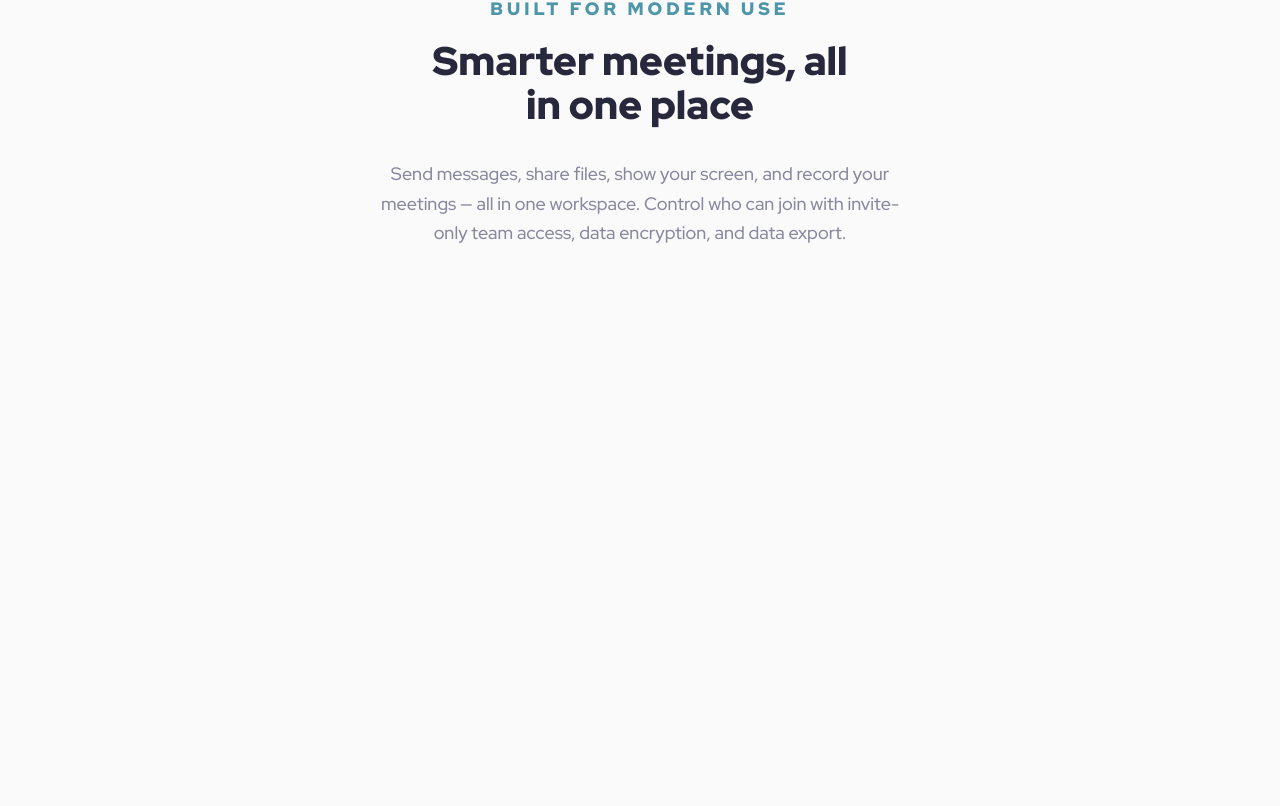
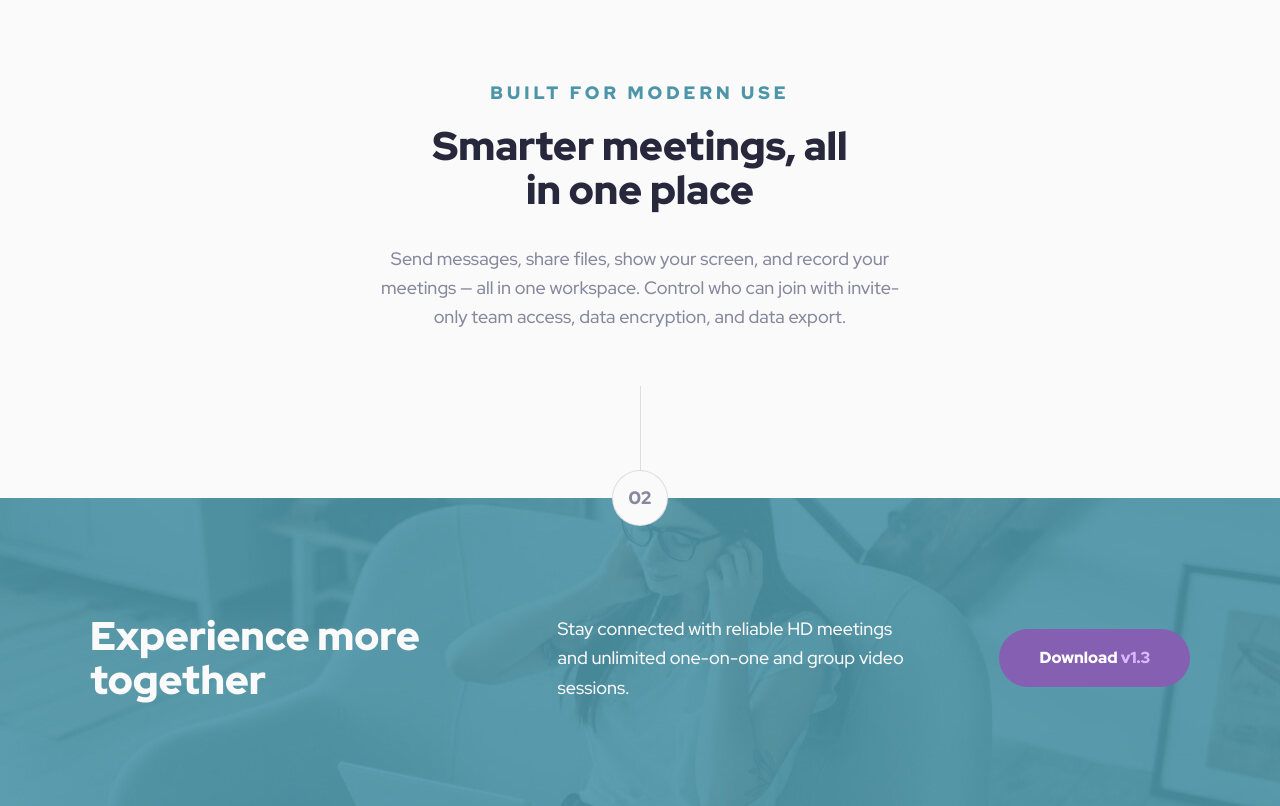
Before and after one commit to Muhammadjewel/meet-landing-page, a plain HTML site: page index.html in a window 1280 px wide. Shown: the part 1090-1896 px from the top of the page. Before the commit the page ends 1409 px from the top, so only its background shows below. Drawn offline with Linux system fonts and the light colour scheme.

Commit message:
Add CTA section

```diff
--- a/css/styles.css
+++ b/css/styles.css
@@ -94,6 +94,7 @@ select:-webkit-autofill:focus {
   color: #fff;
   text-align: center;
   text-decoration: none;
+  white-space: nowrap;
   cursor: pointer;
 }
 
@@ -219,6 +220,8 @@ select:-webkit-autofill:focus {
   border: 1px solid rgba(135, 135, 157, 0.25);
   border-radius: 50%;
   font-weight: 900;
+  background-color: var(--color-bg-body);
+  color: var(--color-text-light);
 }
 
 
@@ -241,6 +244,7 @@ select:-webkit-autofill:focus {
 .index-info {
   padding-top: 64px;
   padding-bottom: 64px;
+  margin-bottom: 95px;
   text-align: center;
 }
 
@@ -279,6 +283,48 @@ select:-webkit-autofill:focus {
 }
 
 
+/* CTA */
+.cta {
+  position: relative;
+  z-index: 1;
+  padding-top: 92px;
+  padding-bottom: 72px;
+  background-color: var(--color-primary);
+  background-image: url("../img/cta-bg-mobile.jpg");
+  background-repeat: no-repeat;
+  background-size: cover;
+  background-position: center top;
+  color: var(--color-bg-body);
+}
+
+.cta__section-index {
+  position: absolute;
+  z-index: 1;
+  bottom: calc(100% - 28px);
+  left: 50%;
+  transform: translateX(-50%);
+}
+
+.cta__container {
+  display: flex;
+  flex-direction: column;
+  align-items: center;
+  text-align: center;
+}
+
+.cta__heading {
+  margin-bottom: 24px;
+  font-size: 2rem;
+  font-weight: 900;
+  line-height: 112.5%;
+}
+
+.cta__text {
+  margin-bottom: 32px;
+  font-size: 1.125rem;
+}
+
+
 @media
 only screen and (-webkit-min-device-pixel-ratio: 2),
 only screen and (   min--moz-device-pixel-ratio: 2),
@@ -286,7 +332,9 @@ only screen and (     -o-min-device-pixel-ratio: 2/1),
 only screen and (        min-device-pixel-ratio: 2),
 only screen and (                min-resolution: 192dpi),
 only screen and (                min-resolution: 2dppx) {
-
+  .cta {
+    background-image: url("../img/cta-bg-mobile@2x.jpg");
+  }
 }
 
 /* 640px */
@@ -309,6 +357,35 @@ only screen and (                min-resolution: 2dppx) {
     grid-template-columns: auto auto;
     justify-content: center;
   }
+
+  .cta {
+    padding-bottom: 64px;
+    background-image: url("../img/cta-bg-tablet.jpg");
+  }
+
+  .cta__heading {
+    max-width: 28.625rem;
+    margin-bottom: 32px;
+    font-size: 2.5rem;
+    line-height: 1.1;
+  }
+
+  .cta__text {
+    max-width: 36rem;
+    margin-bottom: 40px;
+  }
+
+  @media
+    only screen and (-webkit-min-device-pixel-ratio: 2),
+    only screen and (   min--moz-device-pixel-ratio: 2),
+    only screen and (     -o-min-device-pixel-ratio: 2/1),
+    only screen and (        min-device-pixel-ratio: 2),
+    only screen and (                min-resolution: 192dpi),
+    only screen and (                min-resolution: 2dppx) {
+    .cta {
+      background-image: url("../img/cta-bg-tablet@2x.jpg");
+    }
+  }
 }
 
 /* 768px */
@@ -318,6 +395,7 @@ only screen and (                min-resolution: 2dppx) {
   }
 
   .index-info__gallery {
+    align-self: stretch;
     margin-bottom: 48px;
   }
 
@@ -393,4 +471,45 @@ only screen and (                min-resolution: 2dppx) {
   .index-info__gallery {
     margin-bottom: 80px;
   }
+
+  .cta {
+    background-image: url("../img/cta-bg-desktop.jpg");
+  }
+
+  @media
+    only screen and (-webkit-min-device-pixel-ratio: 2),
+    only screen and (   min--moz-device-pixel-ratio: 2),
+    only screen and (     -o-min-device-pixel-ratio: 2/1),
+    only screen and (        min-device-pixel-ratio: 2),
+    only screen and (                min-resolution: 192dpi),
+    only screen and (                min-resolution: 2dppx) {
+    .cta {
+      background-image: url("../img/cta-bg-desktop@2x.jpg");
+    }
+  }
 }
+
+/* 1148px */
+@media only screen and (min-width: 71.75em) {
+  .cta {
+    padding-top: 116px;
+    padding-bottom: 104px;
+  }
+
+  .cta__container {
+    flex-direction: row;
+    text-align: left;
+  }
+
+  .cta__heading {
+    max-width: 21.875rem;
+    margin-bottom: 0;
+    margin-right: 124px;
+  }
+
+  .cta__text {
+    max-width: 21.875rem;
+    margin-bottom: 0;
+    margin-right: 92px;
+  }
+}
--- a/index.html
+++ b/index.html
@@ -88,6 +88,20 @@
       </div>
     </section>
 
+
+    <!-- CTA -->
+    <section class="cta">
+      <div class="cta__container container">
+        <!-- SECTION INDEX -->
+        <div class="cta__section-index section-index" aria-hidden="true">
+          <span class="section-index__circle">02</span>
+        </div>
+
+        <h2 class="cta__heading">Experience more together</h2>
+        <p class="cta__text">Stay connected with reliable HD meetings and unlimited one-on-one and group video sessions.</p>
+        <a class="button button--secondary" href="#">Download <span class="button__highlight">v1.3</span></a>
+      </div>
+    </section>
   </main>
 
   <script src="js/main.js"></script>
```
Also changed, not shown: img/cta-bg-desktop.jpg (added), img/cta-bg-desktop@2x.jpg (added), img/cta-bg-mobile.jpg (added), img/cta-bg-mobile@2x.jpg (added), img/cta-bg-tablet.jpg (added), img/cta-bg-tablet@2x.jpg (added).
